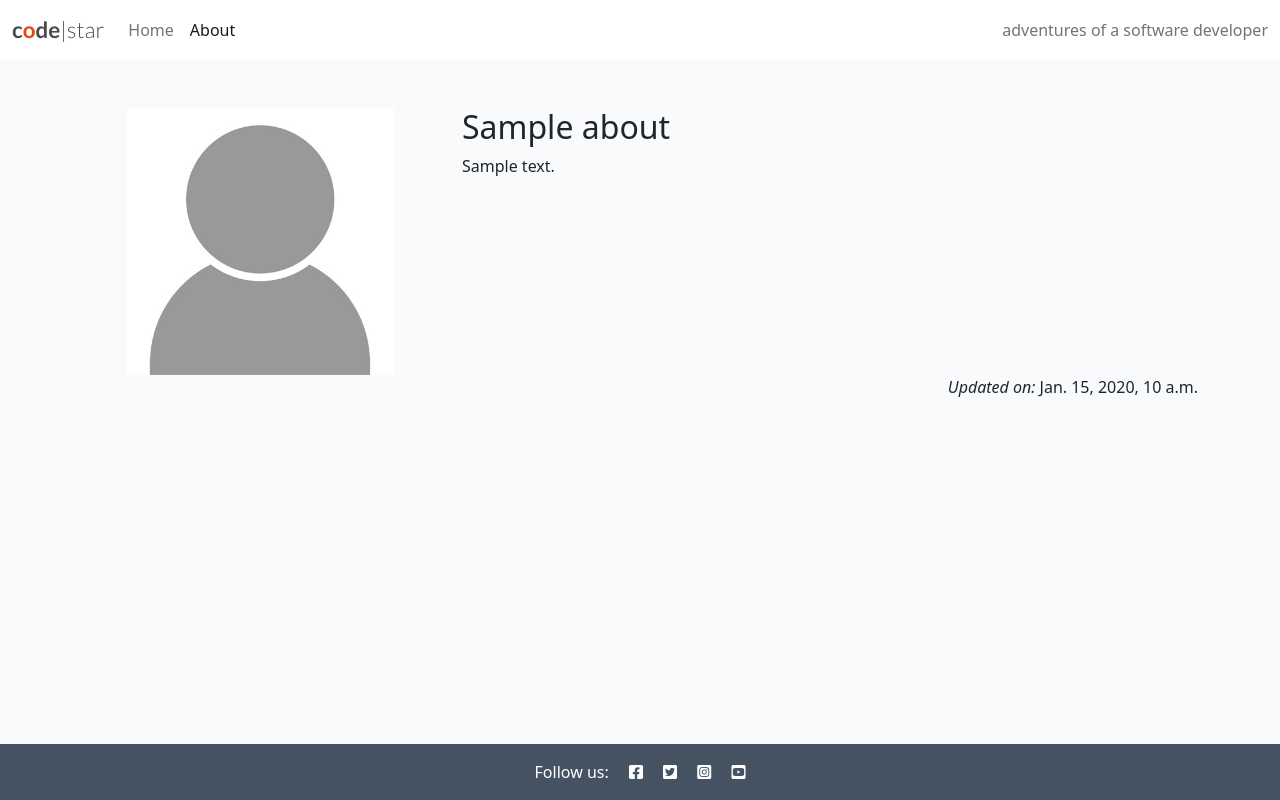
After one commit to judewoolls/blog-walkthrough, a Django app: page /about/ in a window 1280 px wide. The commit adds this page. Run offline with Django 5.2, Linux system fonts and the light colour scheme; tables that the repository leaves empty hold one stand-in row (values such as "Sample post").

Commit message:
add the about view and template and add the urls

```diff
--- /dev/null
+++ b/about/templates/about/about.html
@@ -0,0 +1,22 @@
+{% extends 'base.html' %}
+{% block content %}
+{% load static %}
+<div class="container mt-5">
+    <div class="row">
+        <div class="col-4 text-center">
+            <img src="{% static 'images/nobody.jpg' %}" width="75%">
+        </div>
+        <div class="col-8">
+            <h2>{{ about.title }}</h2>
+            <!-- Content goes directly underneath this -->
+             <p>{{ about.content | safe}}</p>
+        </div>
+    </div>
+    <div class="row">
+        <div class="col text-right">
+            <!-- Updated on field goes in here -->
+            <p class="text-end"><em>Updated on: </em>{{ about.updated_on }}</p>
+        </div>
+      </div>
+</div>
+{% endblock content %}
--- /dev/null
+++ b/about/urls.py
@@ -0,0 +1,6 @@
+from . import views
+from django.urls import path
+
+urlpatterns = [
+    path('', views.AboutDisplay, name="about"),
+]
--- a/about/views.py
+++ b/about/views.py
@@ -1,3 +1,13 @@
-from django.shortcuts import render
+from django.shortcuts import render, get_object_or_404
+from .models import About
+# Create your views here.
 
-# Create your views here.
+def AboutDisplay(request):
+
+    about = About.objects.all().order_by("-updated_on").first()
+
+    return render(
+        request,
+        "about/about.html",
+        {"about": about},
+    )
--- a/codestar/settings.py
+++ b/codestar/settings.py
@@ -27,7 +27,7 @@ TEMPLATES_DIR = os.path.join(BASE_DIR, 'templates')
 SECRET_KEY = os.environ.get("SECRET_KEY")
 
 # SECURITY WARNING: don't run with debug turned on in production!
-DEBUG = True
+DEBUG = False
 
 ALLOWED_HOSTS = ['127.0.0.1','localhost', '.herokuapp.com']
 
--- a/codestar/urls.py
+++ b/codestar/urls.py
@@ -18,7 +18,8 @@ from django.contrib import admin
 from django.urls import path, include
 
 urlpatterns = [
+    path('about/', include("about.urls"), name="about-urls"),
     path('admin/', admin.site.urls),
     path('summernote/', include('django_summernote.urls')),
-    path('', include('blog.urls'), name='blog'),
+    path('', include('blog.urls'), name='blog-urls'),
 ]
--- a/templates/base.html
+++ b/templates/base.html
@@ -1,6 +1,7 @@
 {% load static %}
 
 {% url 'home' as home_url %}
+{% url 'about' as about_url %}
 
 <!DOCTYPE html>
 <html class="h-100" lang="en">
@@ -43,6 +44,10 @@
                         <a class="nav-link {% if request.path == home_url %}active{% endif %}" aria-current="page"
                             href="{% url 'home' %}">Home</a>
                     </li>
+                    <li class="nav-item">
+                        <a class="nav-link {% if request.path == about_url %}active{% endif %}" aria-current="page"
+                            href="{% url 'about' %}">About</a>
+                    </li>
 
                 </ul>
                 <span class="navbar-text text-muted">
```
Also changed, not shown: about/migrations/0001_initial.py (added), static/images/nobody.jpg (added).
